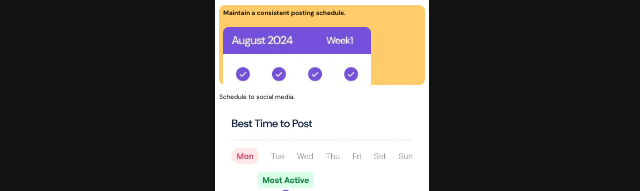
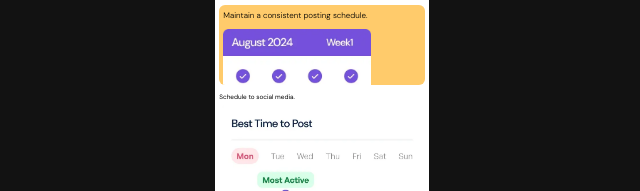
Before and after one commit to BillNagbe/bento, a website: page src/index.html in a window 1280 px wide. Shown: the part 187-378 px from the top of the page, 318-958 px from the left. Drawn offline with Linux system fonts and the light colour scheme.

Commit message:
continued tailwindcss styles in html file

```diff
--- a/src/index.html
+++ b/src/index.html
@@ -26,9 +26,9 @@
      </div>
      <!--  -->
      <div class="bg-yellow500 p-1 rounded-md h-20 overflow-hidden">
-      <div class="w-9/12 flex flex-col relative overflow-hidden">
-        <h3 class="text-fontSmall font-semibold">Maintain a consistent posting schedule.</h3>
-        <img src="./assets/images/illustration-consistent-schedule.webp" alt="" class=" mt-2"/>
+      <div class=" flex flex-col relative overflow-hidden">
+        <h3 class="text-fontsemibold font-light">Maintain a consistent posting schedule.</h3>
+        <img src="./assets/images/illustration-consistent-schedule.webp" alt="" class=" mt-2 w-9/12"/>
       </div>
      </div>
      <!--  -->
```
Also changed, not shown: src/dist/output.css.
